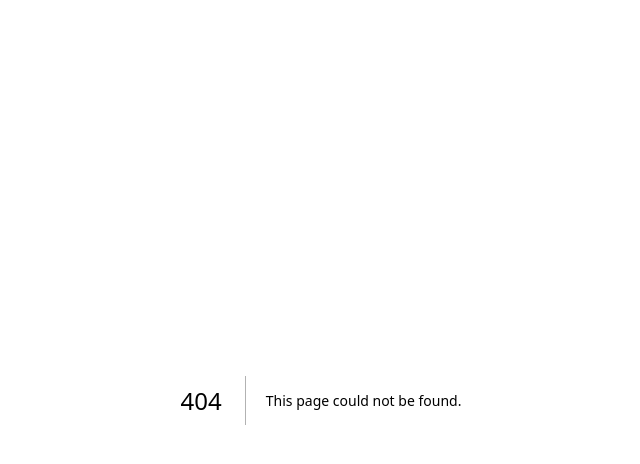
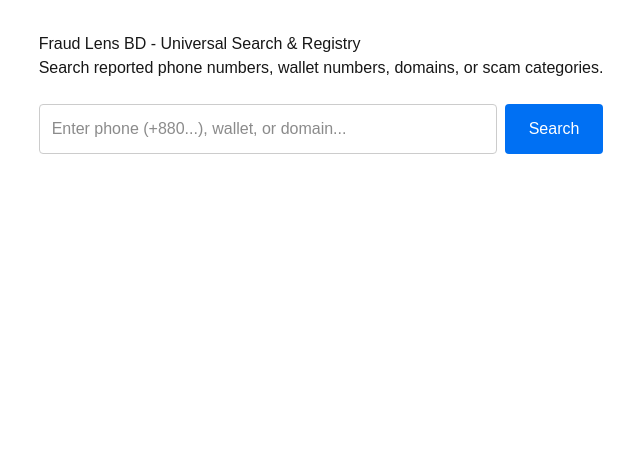
Before and after one commit to aditahaq009-glitch/fraud-lens-bd, a Next.js app in the folder frontend/: page /search in a window 1280 px wide. Before the commit this address had no page. Shown: the top 464 px of the page, without its empty margins (319-959 px from the left). Built offline with nearby package versions, Linux system fonts and the light colour scheme.

Commit message:
Add universal search API endpoint and search UI page

```diff
--- /dev/null
+++ b/frontend/src/app/search/page.js
@@ -0,0 +1,73 @@
+'use client';
+import { useState } from 'react';
+
+export default function SearchDashboardPage() {
+  const [query, setQuery] = useState('');
+  const [data, setData] = useState(null);
+  const [loading, setLoading] = useState(false);
+  const [error, setError] = useState(null);
+
+  const handleSearch = async (e) => {
+    e.preventDefault();
+    setLoading(true);
+    setError(null);
+
+    try {
+      const response = await fetch(`http://127.0.0.1:8000/search?query=${encodeURIComponent(query)}`);
+      if (!response.ok) throw new Error('Failed to fetch search results.');
+      const result = await response.json();
+      setData(result);
+    } catch (err) {
+      setError(err.message);
+    } finally {
+      setLoading(false);
+    }
+  };
+
+  return (
+    <main style={{ padding: '2rem', fontFamily: 'Arial, sans-serif', maxWidth: '800px', margin: '0 auto' }}>
+      <h1>Fraud Lens BD - Universal Search & Registry</h1>
+      <p>Search reported phone numbers, wallet numbers, domains, or scam categories.</p>
+
+      {/* Search Form */}
+      <form onSubmit={handleSearch} style={{ margin: '1.5rem 0', display: 'flex', gap: '0.5rem' }}>
+        <input
+          type="text"
+          value={query}
+          onChange={(e) => setQuery(e.target.value)}
+          placeholder="Enter phone (+880...), wallet, or domain..."
+          style={{ padding: '0.75rem', width: '100%', borderRadius: '4px', border: '1px solid #ccc' }}
+        />
+        <button type="submit" style={{ padding: '0.75rem 1.5rem', cursor: 'pointer', background: '#0070f3', color: '#fff', border: 'none', borderRadius: '4px' }}>
+          Search
+        </button>
+      </form>
+
+      {/* Loading & Error States */}
+      {loading && <p>Searching registry...</p>}
+      {error && <p style={{ color: 'red' }}>Error: {error}</p>}
+
+      {/* Results Display */}
+      {data && (
+        <div style={{ marginTop: '2rem', background: '#f5f5f5', padding: '1.5rem', borderRadius: '8px' }}>
+          <h3>Results for "{data.query}" ({data.count || 0} found)</h3>
+          {Array.isArray(data.results) ? (
+            <ul style={{ listStyleType: 'none', padding: 0 }}>
+              {data.results.map((item) => (
+                <li key={item.id} style={{ background: '#fff', margin: '0.5rem 0', padding: '1rem', borderRadius: '6px', boxShadow: '0 1px 3px rgba(0,0,0,0.1)' }}>
+                  <strong>{item.identifier}</strong> — <em>{item.category}</em>
+                  <br />
+                  <span style={{ color: item.status === 'Verified Fraud' ? 'red' : 'orange' }}>
+                    Status: {item.status}
+                  </span>
+                </li>
+              ))}
+            </ul>
+          ) : (
+            <p>{data.results}</p>
+          )}
+        </div>
+      )}
+    </main>
+  );
+}
```
Also changed, not shown: 2 other files (tests, documents, lock files or other folders).
